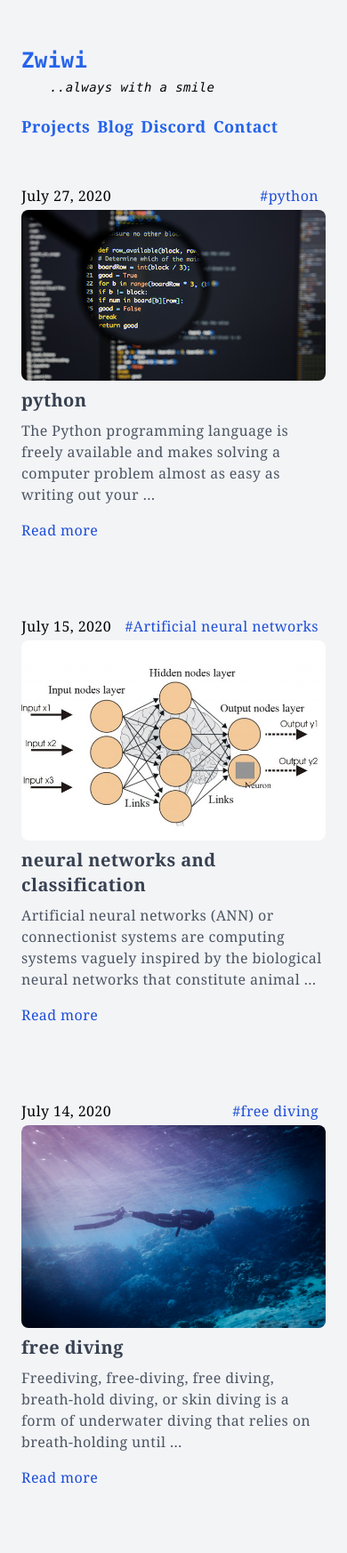
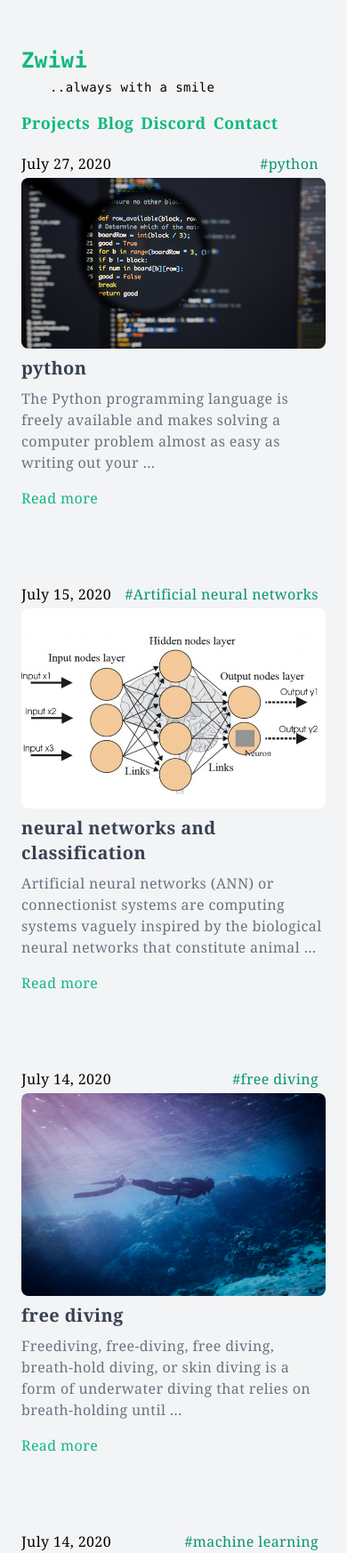
Before and after one commit to bres/myweb, a Django app: page /blog/ in a window 390 px wide. Shown: the top 1746 px of the page at 89% size. Run offline with Django 3.2, Linux system fonts and the light colour scheme; data comes from the database, SQL or seed files in the repository; both versions use the stored data as it was after the commit.

Commit message:
editing the padding

```diff
--- a/website/pages/templates/base.html
+++ b/website/pages/templates/base.html
@@ -14,18 +14,18 @@
 <!-- left part -->
     <div class="lg:w-1/4 ">
         <div class="lg:fixed">
-            <p class="text-2xl pt-1 font-mono font-semibold"><a class="text-blue-600" href="{% url 'home' %}">Zwiwi</a></p>
-            <p class="text-sm italic px-8 font-mono pt-1">..always with a smile</p>
-             <ul class="flex lg:flex-col mt-4  font-semibold">
-                <li class=" pr-2 pt-1"><a class="text-blue-600 hover:underline text-lg" href="{% url 'projects' %}">Projects</a></li>
-                <li class=" pr-2 pt-1"><a class="text-blue-600 hover:underline text-lg" href="{% url 'blog' %}">Blog</a></li>
-                <li class=" pr-2 pt-1"><a class="text-blue-600 hover:underline text-lg" href="{% url 'blog' %}">Discord</a></li>
-                <li class=" pr-2 pt-1"><a class="text-blue-600 hover:underline text-lg" href="{% url 'contact' %}">Contact</a></li>
+            <p class="text-2xl pt-1 font-mono font-semibold"><a class="text-green-500" href="{% url 'home' %}">Zwiwi</a></p>
+            <p class="text-sm  px-8 font-mono pt-1">..always with a smile</p>
+             <ul class="flex lg:flex-col mt-2 font-semibold">
+                <li class="pr-2 pt-2"><a class="text-green-500 hover:underline text-lg" href="{% url 'projects' %}">Projects</a></li>
+                <li class="pr-2 pt-2"><a class="text-green-500 hover:underline text-lg" href="{% url 'blog' %}">Blog</a></li>
+                <li class="pr-2 pt-2"><a class="text-green-500 hover:underline text-lg" href="{% url 'blog' %}">Discord</a></li>
+                <li class="pr-2 pt-2"><a class="text-green-500 hover:underline text-lg" href="{% url 'contact' %}">Contact</a></li>
             </ul>
         </div>
     </div>
 <!-- right part -->
-    <div class="lg:w-3/4 lg:mt-10">
+    <div class="lg:w-3/4 pt-2 lg:mt-10">
          {% block content %} {% endblock %}
     </div>
 </div>
--- a/website/pages/templates/blog.html
+++ b/website/pages/templates/blog.html
@@ -1,26 +1,26 @@
 {% extends 'base.html' %}
 {% load static %}
-{% block title %}Welcome to bresgeorge.com{% endblock %}
+{% block title %}Welcome to zwiwi.com{% endblock %}
 
 {% block content %}
 <!-- right part -->
-<div class="pt-12 flex flex-col mb-4 ">
+<div class="pt-2 lg:pt-8 flex flex-col mb-4 ">
 {% if all_posts %}
     {% for x in all_posts %}
      <div class="flex flex-col pb-20 max-w-lg">
         <div class="flex justify-between items-baseline">
             <span class="font-light py-1">{{ x.pub_date }}</span>
-            <a class="px-2 py-1 text-blue-700" href="#">#{{ x.tags }} </a>
+            <a class="px-2 py-1 text-green-600" href="#">#{{ x.tags }} </a>
         </div>
         <div>
             <img src="{{x.image.url}}" class="bg-cover rounded-lg">
         </div>
         <div class="mt-2">
             <a class="text-xl text-gray-700 font-bold hover:text-gray-600" href="#">{{ x.title }}</a>
-            <p class="mt-2 text-gray-600">{{ x.body|truncatewords:20 }}</p>
+            <p class="mt-2 text-gray-500">{{ x.body|truncatewords:20 }}</p>
         </div>
         <div class="flex justify-between items-center mt-4">
-            <a class="text-blue-700 hover:underline" href="#">Read more</a>
+            <a class="text-green-500 hover:underline" href="#">Read more</a>
         </div>
     </div>
     {% endfor%}
@@ -33,7 +33,7 @@
 <!-- sidebar fixed on large screens and hidden on small -->
 <div class="hidden lg:block fixed top-0 mt-64 pt-32 ">
     <p class="font-medium text-xl pb-2">The Tags</p>
-    <ul class="text-blue-700 ">
+    <ul class="text-green-500 ">
         <li>
             <a class=" hover:underline pr-2" href="{% url 'projects' %}">#Web Design</a>
         </li>
```
Also changed, not shown: website/pages/templates/home.html (+5 -5 lines), website/db.sqlite3.
